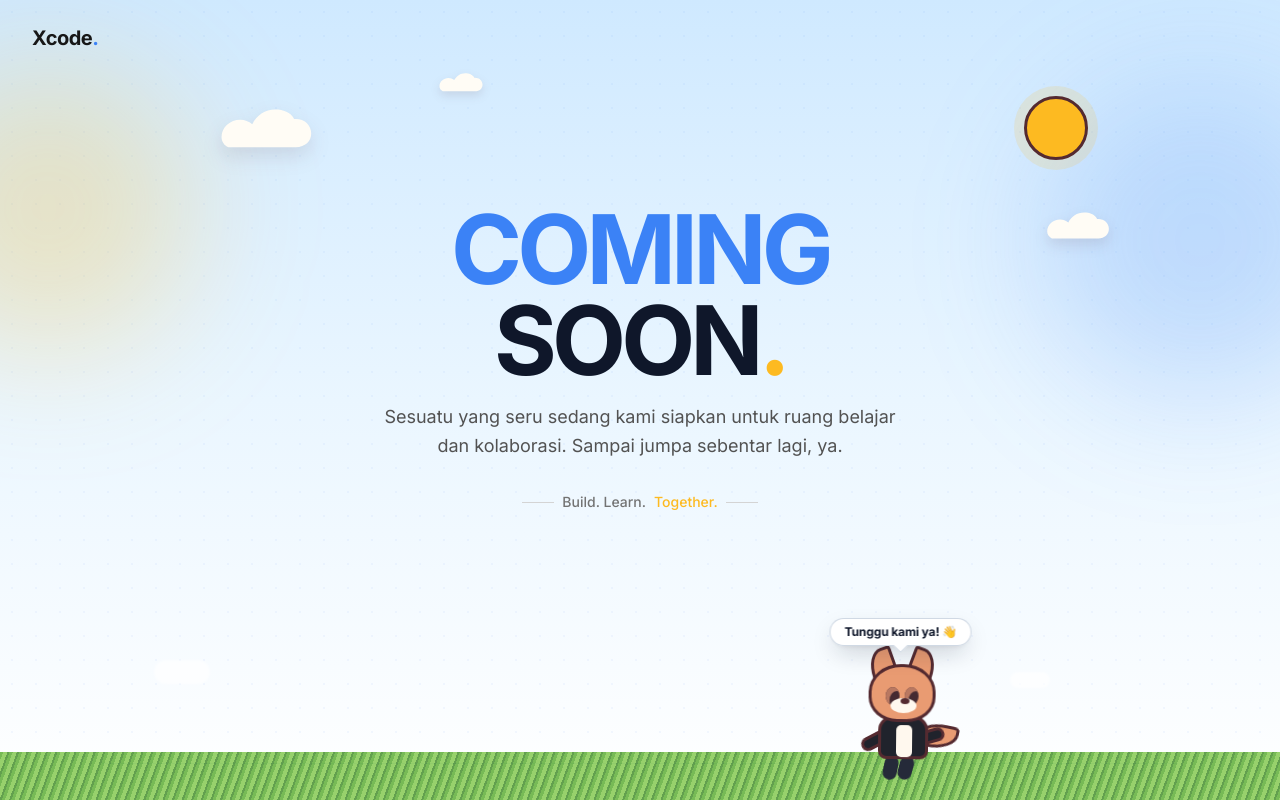
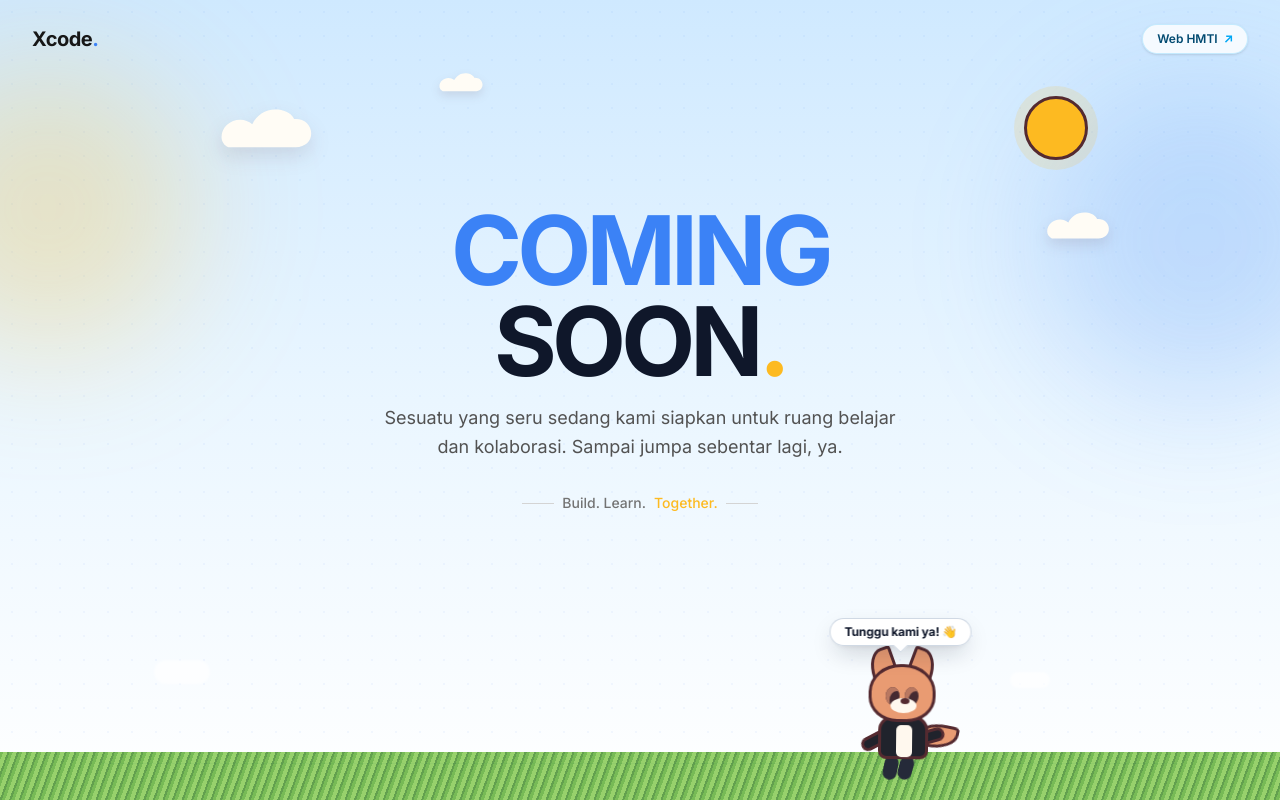
Before and after one commit to Coding-Developer-Experience/official-site, a Next.js app: page / in a window 1280 px wide. Built offline with nearby package versions, Linux system fonts and the light colour scheme.

Commit message:
feat: add portal link to coming soon header

```diff
--- a/components/coming-soon.tsx
+++ b/components/coming-soon.tsx
@@ -58,6 +58,13 @@ export default function ComingSoon() {
         <a href="#utama" className="text-lg font-bold tracking-tight text-neutral-900 sm:text-xl">
           Xcode<span className="text-[#3B82F6]">.</span>
         </a>
+        <a
+          href="/"
+          className="inline-flex items-center gap-1.5 rounded-full border border-sky-200/80 bg-white/80 px-3.5 py-1.5 text-xs font-semibold text-sky-900 shadow-sm backdrop-blur transition-all hover:border-sky-300 hover:bg-white hover:text-blue-600"
+        >
+          <span>Web HMTI</span>
+          <span className="text-sky-500">↗</span>
+        </a>
       </header>
 
       <section id="utama" className="relative z-10 mx-auto my-auto flex w-full max-w-3xl flex-1 flex-col items-center justify-center px-5 py-2 sm:px-8">
```
